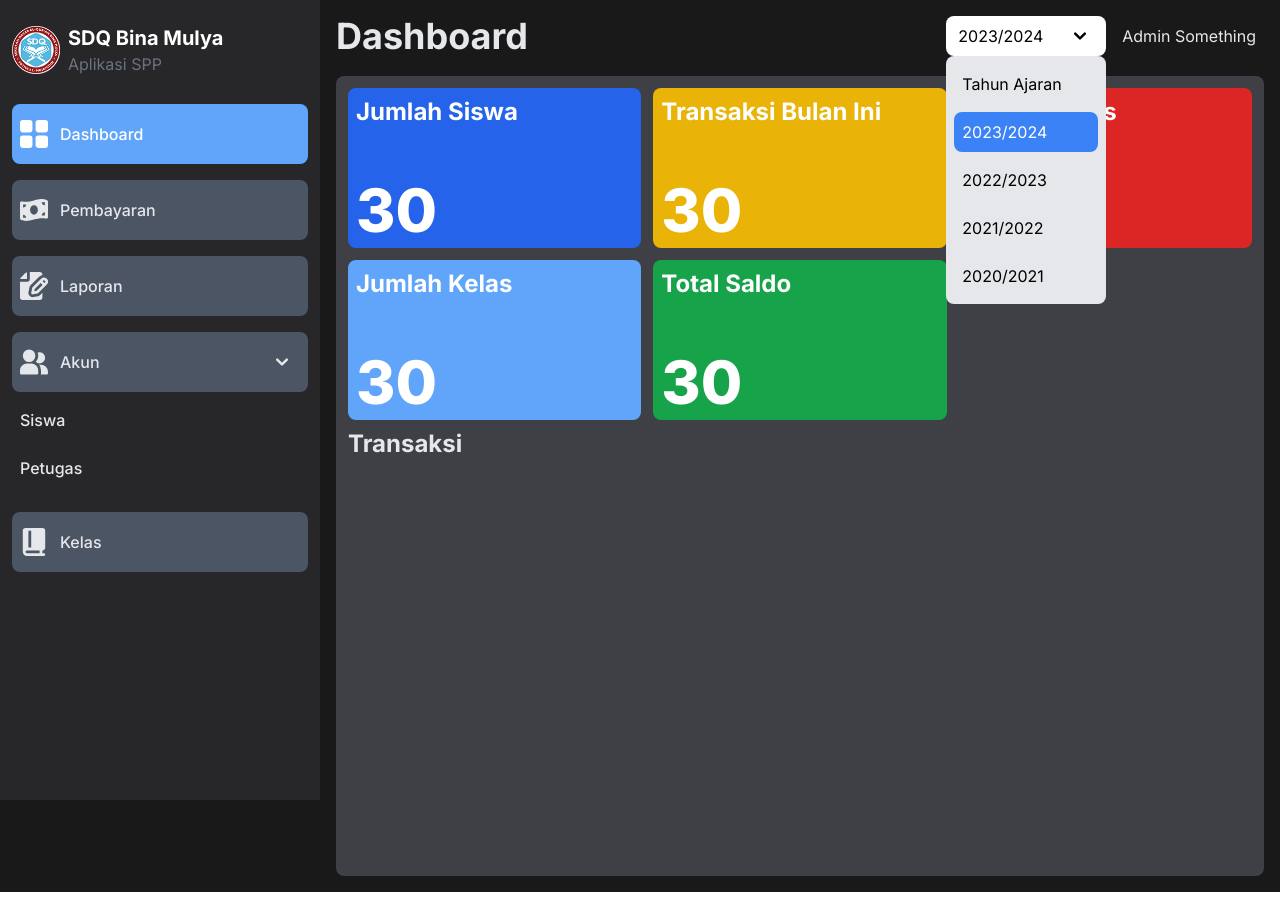
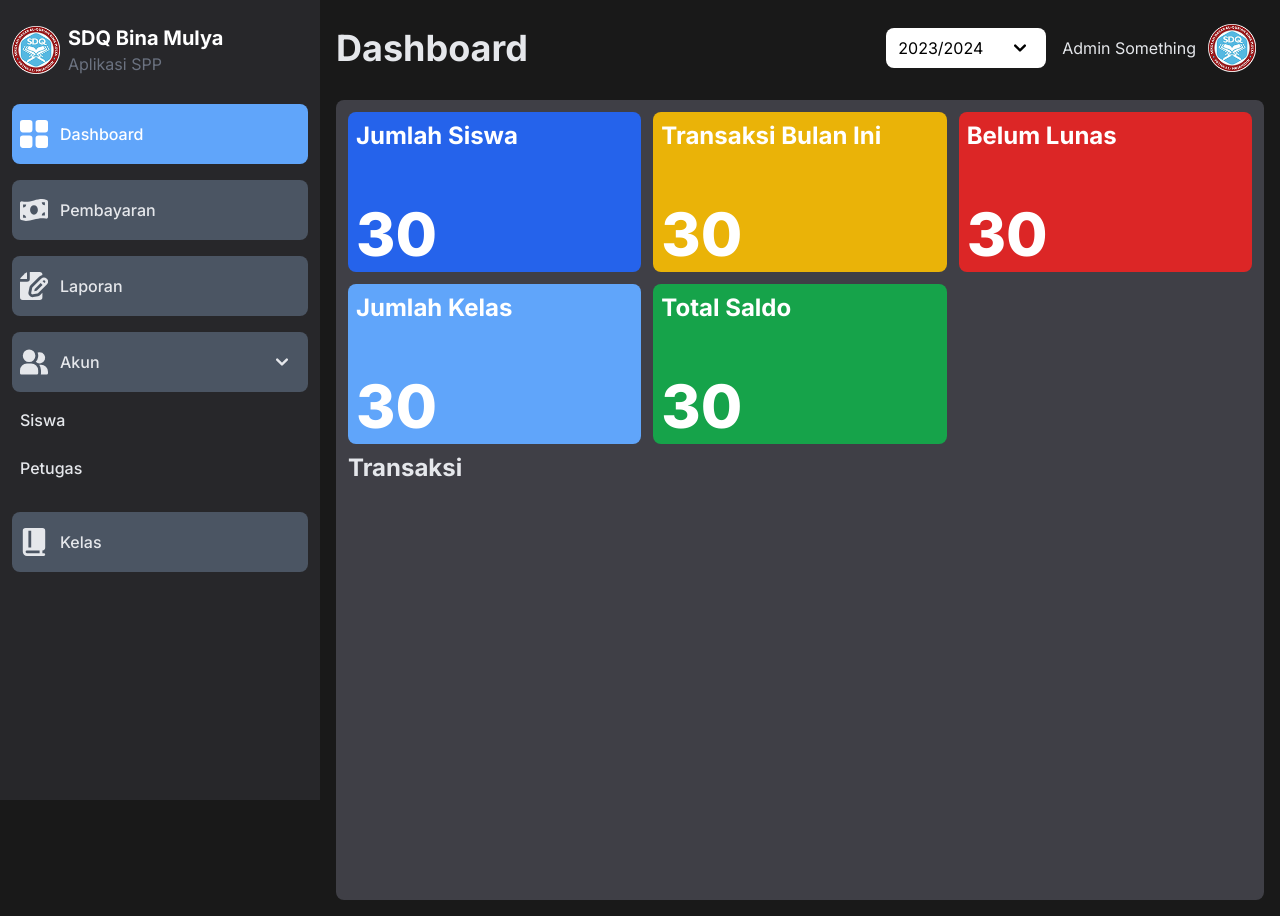
Before and after one commit to nanandr/spp-nextjs, a Next.js app: page /dashboard in a window 1280 px wide. Before the commit the page ends 892 px from the top, so only its background shows below. Built offline with nearby package versions, Linux system fonts and the light colour scheme.

Commit message:
working dropdown and sidebar

```diff
--- a/src/components/Header.js
+++ b/src/components/Header.js
@@ -1,6 +1,8 @@
 "use client";
 
 import { useState } from 'react';
+import logo from '../../assets/image/logo90x90.png';
+import Image from 'next/image';
 
 export default function Header(props) {
     const dataTahun = [
@@ -23,6 +25,7 @@ export default function Header(props) {
 
 function Dropdown(props) {
     const [tahunAjar, setTahunAjar] = useState(props.links);
+    const [visible, setVisible] = useState(false);
 
     const handleTahunClick = (clicked) => {
         const update = tahunAjar.map((tahun) => ({
@@ -34,7 +37,7 @@ function Dropdown(props) {
 
     return (
         <div className='relative'>
-            <button type="button" className={"bg-white hover:bg-gray-200 text-black active:text-white flex items-center justify-between px-2 py-2 transition duration-200 rounded-lg active:bg-blue-500 group w-40"} aria-controls="sidebar-dropdown" data-collapse-toggle="sidebar-dropdown">
+            <button onClick={() => setVisible(!visible)} type="button" className={"bg-white hover:bg-gray-200 text-black flex items-center justify-between px-2 py-2 transition duration-200 rounded-lg group w-40"} aria-controls="sidebar-dropdown" data-collapse-toggle="sidebar-dropdown">
                 <div className='flex items-center'>
                     <span className="ml-1">{ tahunAjar.find((tahun) => tahun.active)?.tahun }</span>
                 </div>
@@ -42,7 +45,7 @@ function Dropdown(props) {
                     <path stroke="currentColor" strokeLinecap="round" strokeLinejoin="round" strokeWidth="2" d="m1 1 4 4 4-4"/>
                 </svg>
             </button>
-            <ul id="sidebar-dropdown" className="p-2 space-y-2 absolute w-full bg-gray-200 rounded-lg">
+            <ul id="sidebar-dropdown" className={(visible ? "" : "hidden ") + "p-2 space-y-2 absolute w-full bg-gray-200 rounded-lg"}>
                 <li>
                     <button disabled={true} className={"text-black flex items-center w-full p-2 transition duration-200 rounded-lg group"}>Tahun Ajaran</button>
                 </li>
@@ -58,8 +61,17 @@ function Dropdown(props) {
 
 function Profile(props) {
     return (
-        <div className='p-2 rounded-lg text-right transition-transform -translate-x-full sm:translate-x-0 hidden md:block'>
-            <span>{props.name}</span>
+        <div className='p-2 rounded-lg text-right transition-transform -translate-x-full sm:translate-x-0 hidden md:block hover:bg-zinc-700'>
+            <div className='flex flex-row items-center gap-3'>
+                <span className='max-w-xs truncate'>{props.name}</span>
+                <Image
+                    src={logo}
+                    alt="Logo SDQ Bina Mulya"
+                    width={48}
+                    height={48}
+                    className='object-contain select-none'
+                />
+            </div>
         </div>
     )
 }
--- a/src/components/Sidebar.js
+++ b/src/components/Sidebar.js
@@ -1,6 +1,9 @@
+"use client";
+
 import Link from 'next/link';
 import Image from 'next/image';
 import logo from '../../assets/image/logo90x90.png';
+import { useState } from 'react';
 
 export default function Sidebar(props) {
     return (
@@ -65,9 +68,11 @@ function Navigation(props) {
 }
 
 function Dropdown(props) {
+    const [visible, setVisible] = useState(true);
+
     return (
         <li>
-            <button type="button" className={(props.active ? "bg-blue-400 text-white " : "bg-gray-600 hover:bg-blue-400 text-gray-200 ") + "flex items-center justify-between px-2 py-4 hover:text-white transition duration-200 rounded-lg active:bg-blue-500 group w-full"} aria-controls="sidebar-dropdown" data-collapse-toggle="sidebar-dropdown">
+            <button onClick={() => setVisible(!visible)} type="button" className={(props.active ? "bg-blue-400 text-white " : "bg-gray-600 hover:bg-blue-400 text-gray-200 ") + "flex items-center justify-between px-2 py-4 hover:text-white transition duration-200 rounded-lg active:bg-blue-500 group w-full"} aria-controls="sidebar-dropdown" data-collapse-toggle="sidebar-dropdown">
                 <div className='flex items-center'>
                     { props.children }
                     <span className="ml-3">{ props.title }</span>
@@ -76,7 +81,7 @@ function Dropdown(props) {
                     <path stroke="currentColor" strokeLinecap="round" strokeLinejoin="round" strokeWidth="2" d="m1 1 4 4 4-4"/>
                 </svg>
             </button>
-            <ul id="sidebar-dropdown" className="py-2 space-y-2">
+            <ul id="sidebar-dropdown" className={(visible ? "" : "hidden ") + "py-2 space-y-2"}>
                 {props.links.map(link => (
                     <li>
                         <Link href={link.href} className="flex items-center w-full p-2 text-gray-200 transition duration-200 rounded-lg group hover:text-white hover:bg-blue-400 active:bg-blue-500">{link.name}</Link>
```
Also changed, not shown: 1 other file (tests, documents, lock files or other folders).
